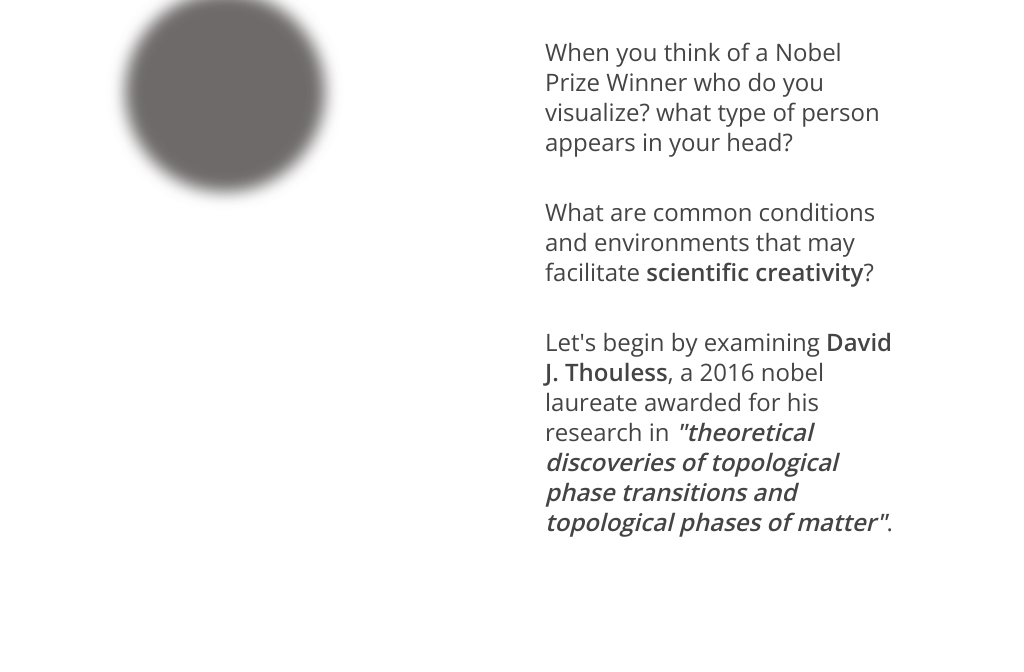
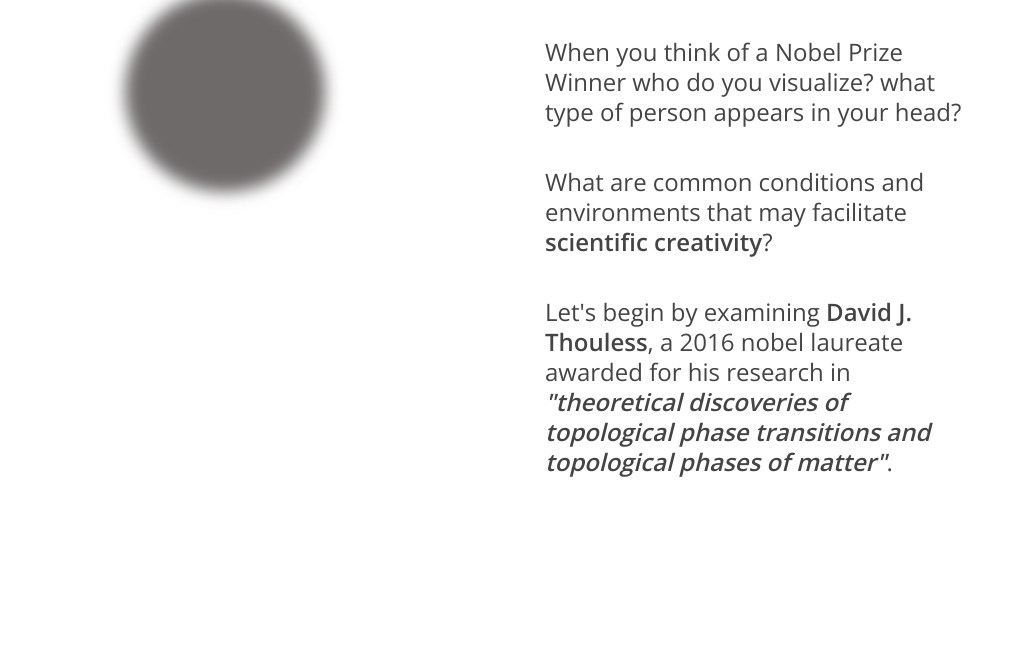
Before and after one commit to lzbaer/6.894-FP-story-of-nobel-laureates, a plain HTML site: page docs/index.html in a window 1280 px wide. Shown: the part 128-800 px from the top of the page, without its empty margins (0-1024 px from the left). Drawn offline with nearby package versions, Linux system fonts and the light colour scheme.

Commit message:
edited containers on the scrollytelling to better fit different window sizes.  Added wordcloud functionality

```diff
--- a/docs/index.html
+++ b/docs/index.html
@@ -56,8 +56,8 @@
   }
   .container {
     height: 100%;
-    max-width: 440px;
-    width: 100%;
+    max-width: 40%;
+    /*width: 100%;*/
     margin: 0;
     padding: 0;
     position: absolute;
```
